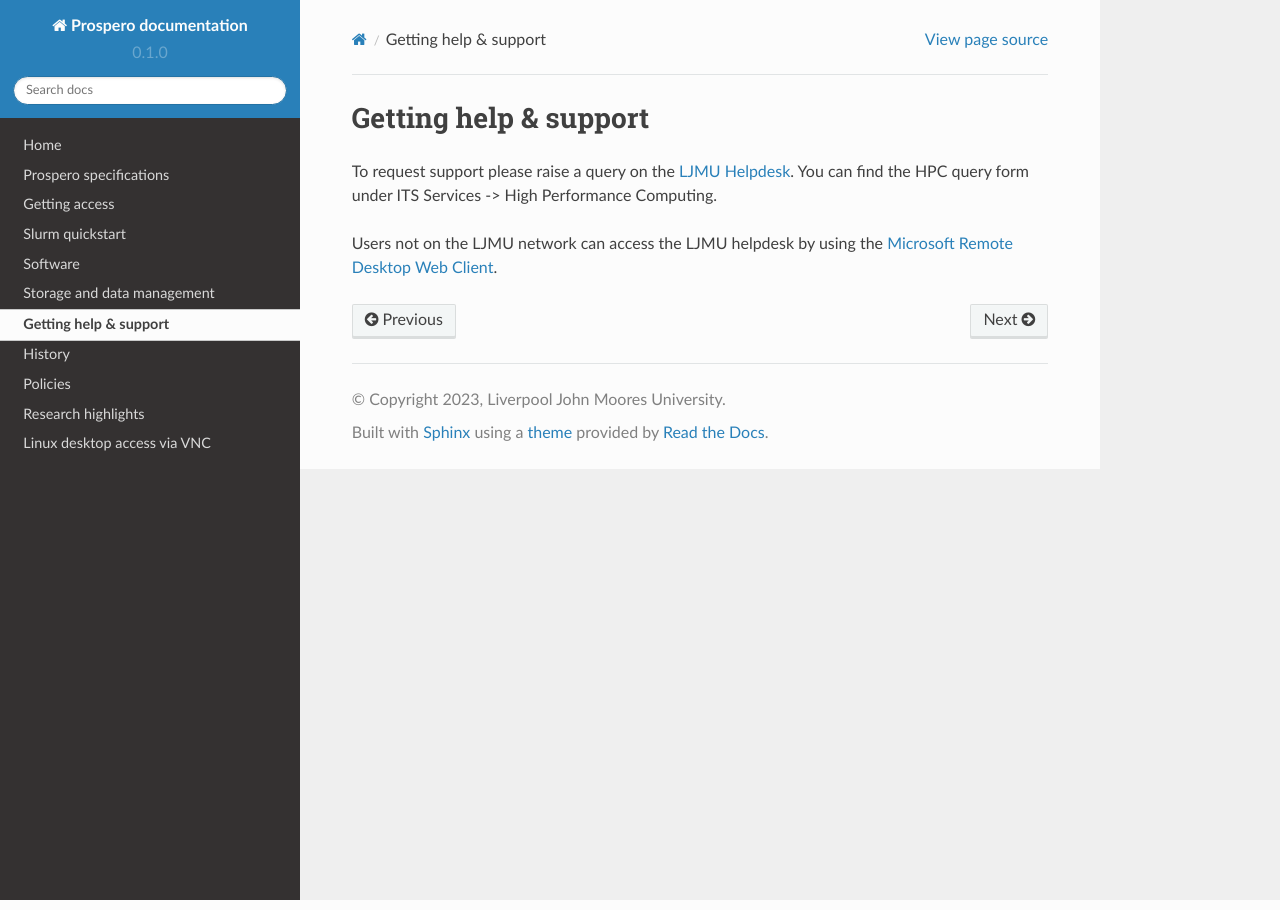
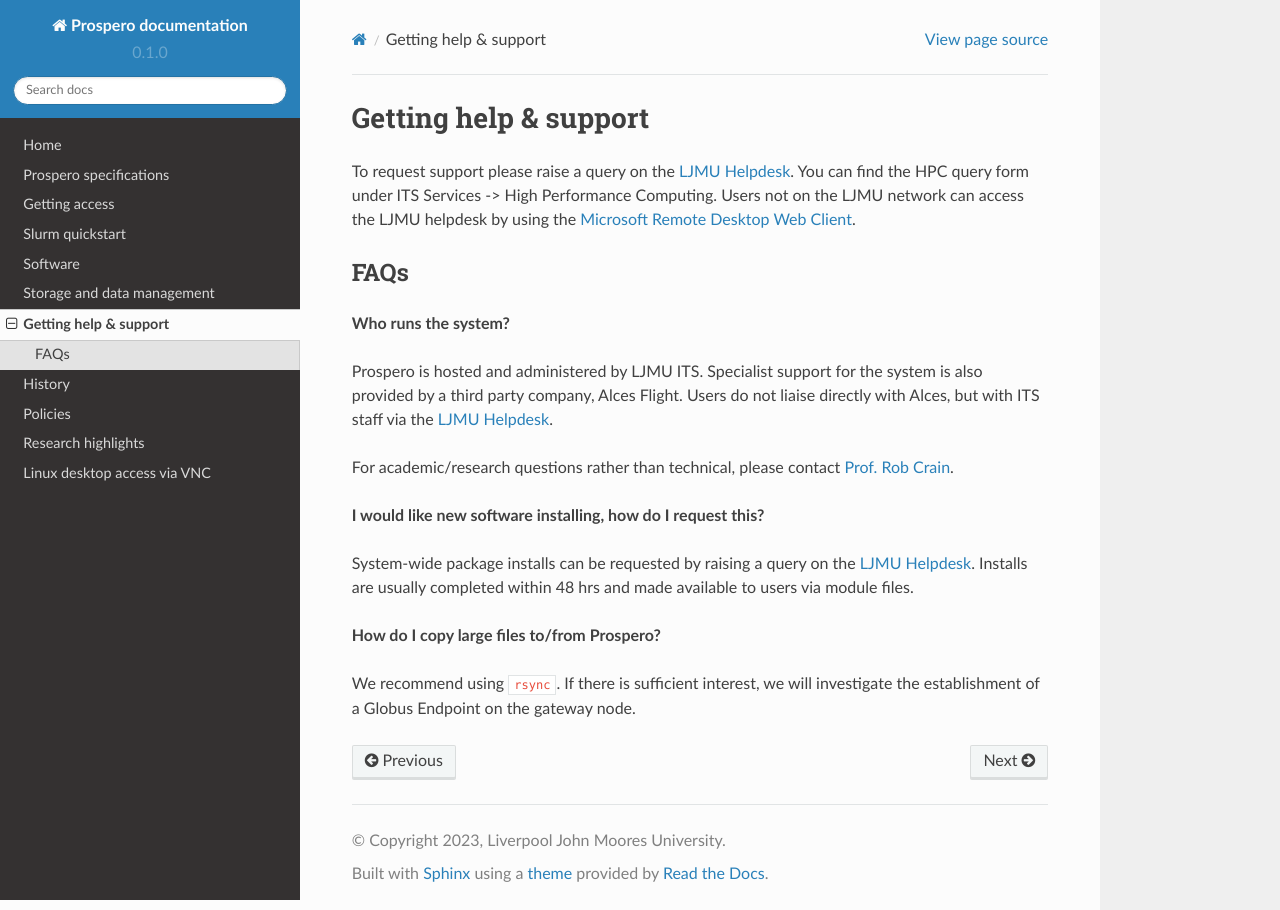
Before and after one commit to astrcrai/prospero-docs, a Sphinx documentation site: the page built from docs/source/help.rst, in a window 1280 px wide. Built offline with Sphinx 7.4.7 and the Read the Docs theme 2.0.0, drawn with Linux system fonts in a browser that asks for light colours.

Commit message:
Update help.rst

```diff
--- a/docs/source/help.rst
+++ b/docs/source/help.rst
@@ -2,6 +2,21 @@
 =====
 
 To request support please raise a query on the `LJMU Helpdesk <https://helpme.ljmu.ac.uk/#dashboard>`_.
-You can find the HPC query form under ITS Services -> High Performance Computing.
+You can find the HPC query form under ITS Services -> High Performance Computing. Users not on the LJMU network can access the LJMU helpdesk by using the `Microsoft Remote Desktop Web Client <https://client.wvd.microsoft.com/arm/webclient/v2/index.html>`_.
 
-Users not on the LJMU network can access the LJMU helpdesk by using the `Microsoft Remote Desktop Web Client <https://client.wvd.microsoft.com/arm/webclient/v2/index.html>`_.
+FAQs
+------
+
+**Who runs the system?**
+
+Prospero is hosted and administered by LJMU ITS. Specialist support for the system is also provided by a third party company, Alces Flight. Users do not liaise directly with Alces, but with ITS staff via the `LJMU Helpdesk <https://helpme.ljmu.ac.uk/#dashboard>`_.
+
+For academic/research questions rather than technical, please contact `Prof. Rob Crain <https://www.astro.ljmu.ac.uk/~astrcrai/>`_.
+
+**I would like new software installing, how do I request this?**
+
+System-wide package installs can be requested by raising a query on the `LJMU Helpdesk <https://helpme.ljmu.ac.uk/#dashboard>`_. Installs are usually completed within 48 hrs and made available to users via module files.
+
+**How do I copy large files to/from Prospero?**
+
+We recommend using ``rsync``. If there is sufficient interest, we will investigate the establishment of a Globus Endpoint on the gateway node.
```
